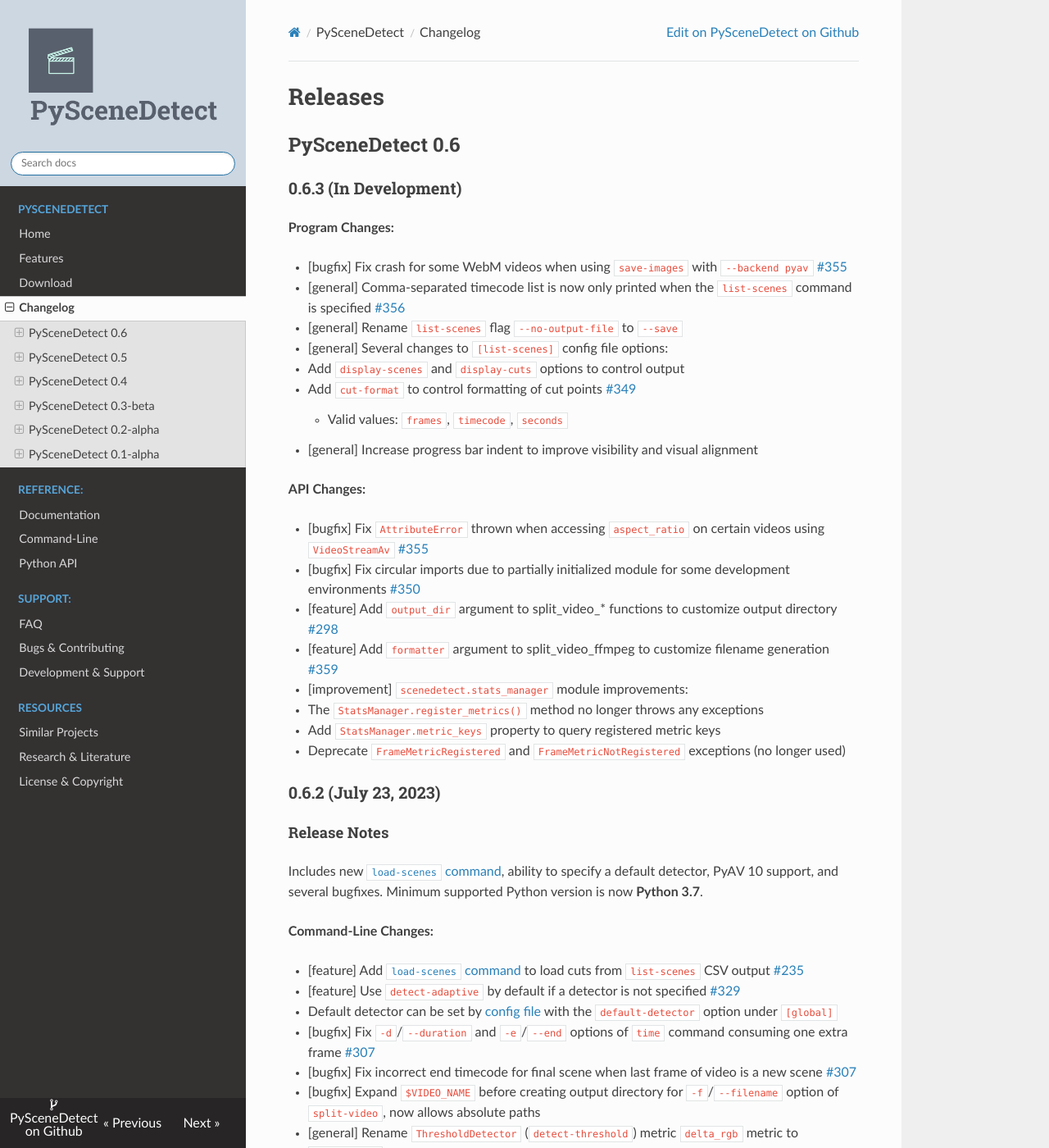
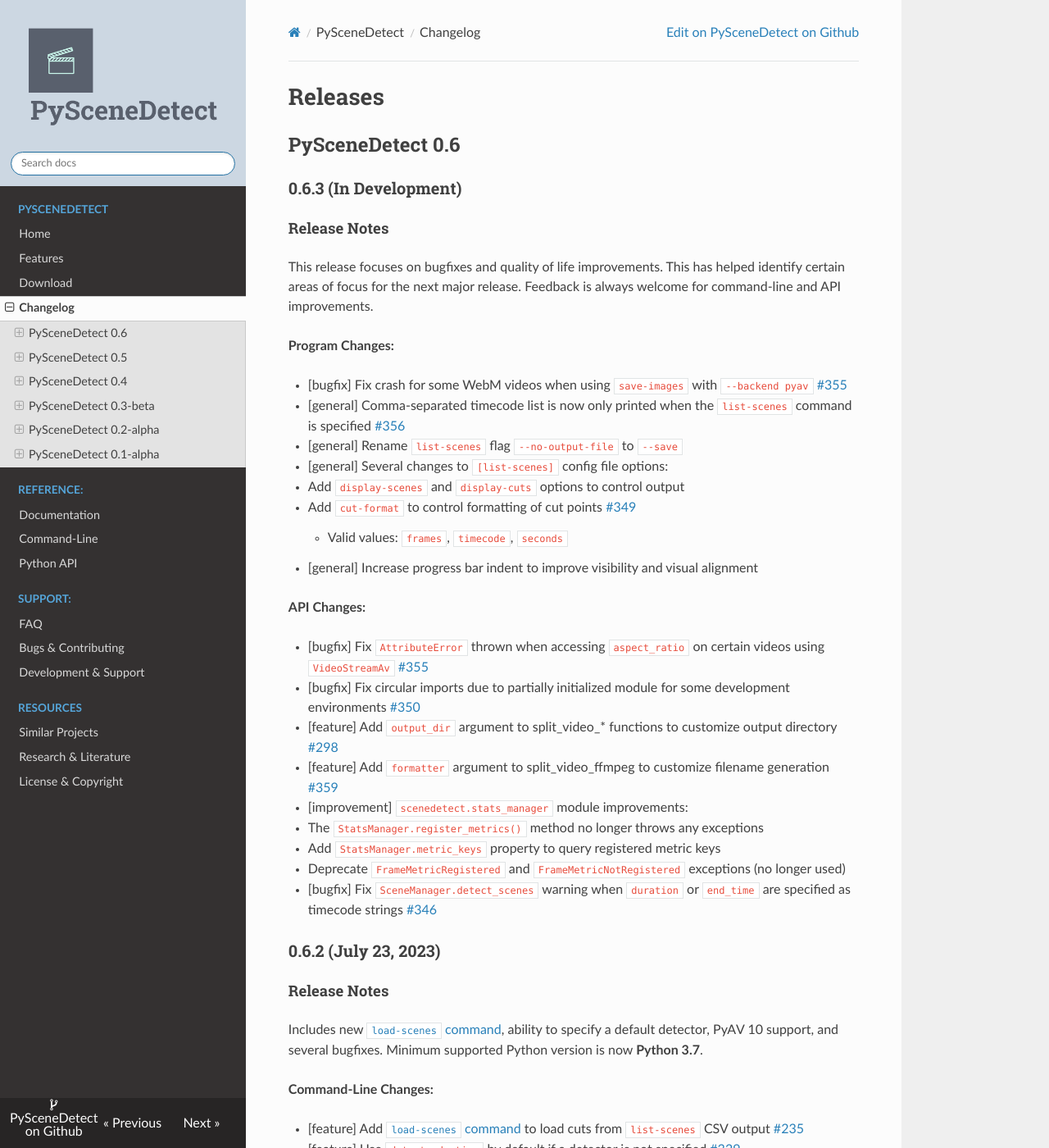
Before and after one commit to vovamushak/PySceneDetect, an MkDocs documentation site: the page built from website/pages/changelog.md, in a window 1280 px wide and 1400 px high. Shown: the whole window at 82% size. Built offline with MkDocs 1.6.1, drawn with Linux system fonts in a browser that asks for light colours; nearby versions of some CDN libraries.

Commit message:
[scene_manager] Fix warning when using timecode strings for duration/end_time
Fixes #346

```diff
--- a/website/pages/changelog.md
+++ b/website/pages/changelog.md
@@ -5,6 +5,10 @@ Releases
 ## PySceneDetect 0.6
 
 ### 0.6.3 (In Development)
+
+#### Release Notes
+
+This release focuses on bugfixes and quality of life improvements. This has helped identify certain areas of focus for the next major release. Feedback is always welcome for command-line and API improvements.
 
 **Program Changes:**
 
@@ -28,7 +32,7 @@ Releases
    - The `StatsManager.register_metrics()` method no longer throws any exceptions
    - Add `StatsManager.metric_keys` property to query registered metric keys
    - Deprecate `FrameMetricRegistered` and `FrameMetricNotRegistered` exceptions (no longer used)
-
+ - [bugfix] Fix `SceneManager.detect_scenes` warning when `duration` or `end_time` are specified as timecode strings [#346](https://github.com/Breakthrough/PySceneDetect/issues/346)
 
 ### 0.6.2 (July 23, 2023)
 
```
Also changed, not shown: 1 other file.
